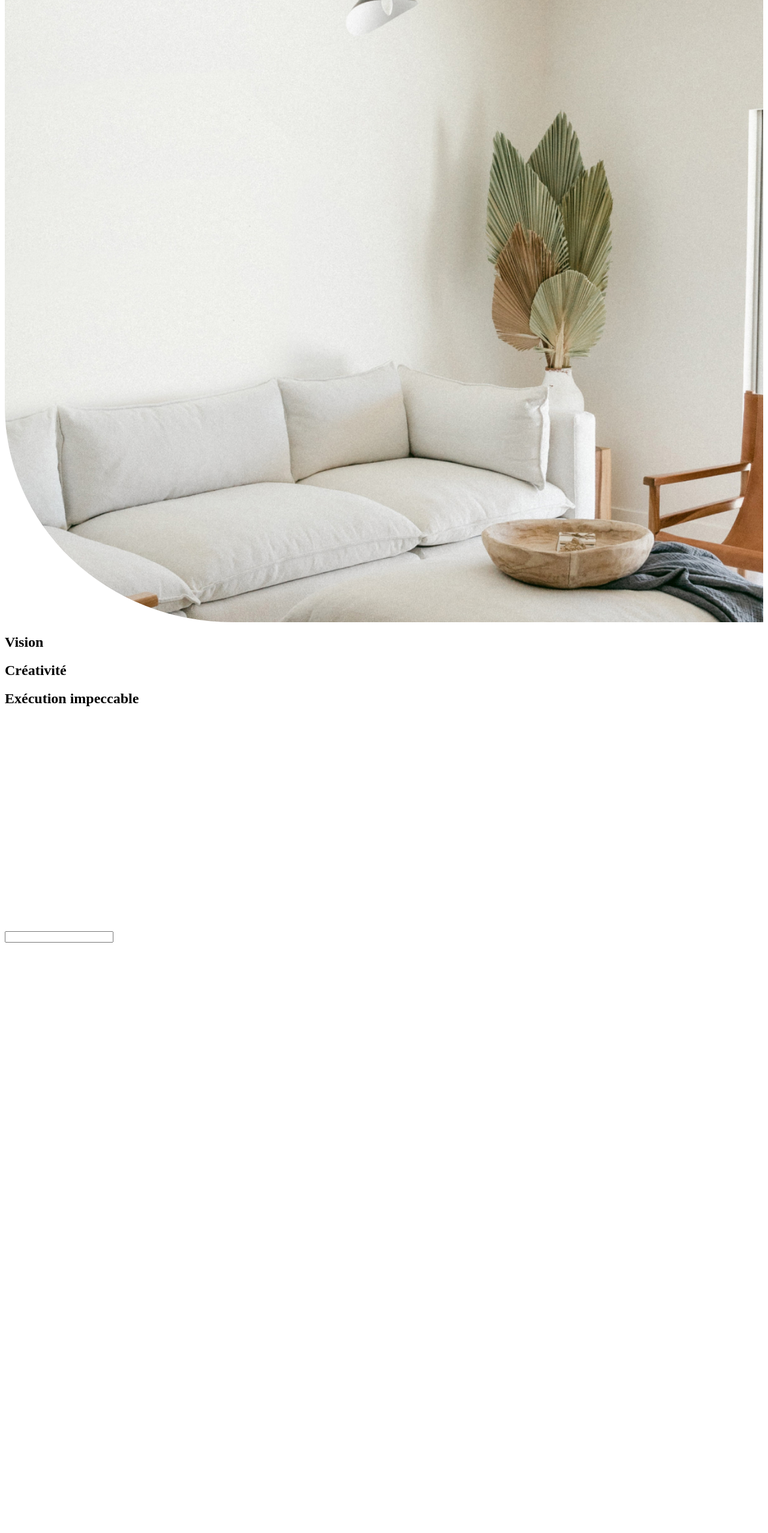
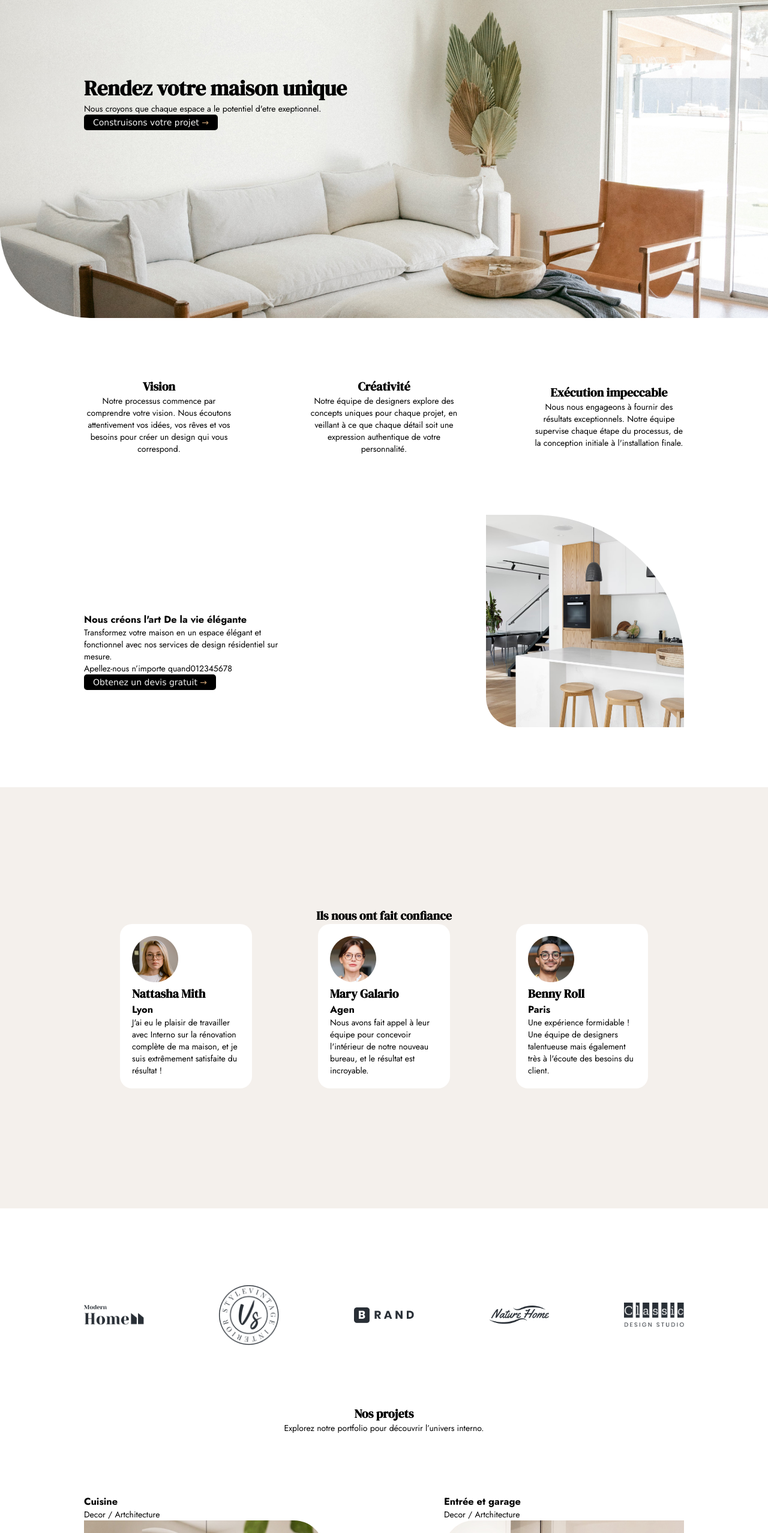
Before and after one commit to Rais-Bouamara/Projet-Inferno, a plain HTML site: page index.html in a window 1280 px wide. Shown: the part 245-2800 px from the top of the page at 60% size. Before the commit the page ends 1887 px from the top, so only its background shows below. Drawn offline with Linux system fonts and the light colour scheme.

Commit message:
Fin de Css

```diff
--- a/index.html
+++ b/index.html
@@ -22,154 +22,176 @@
             </ul>
         </nav>
     </header>
-    <main">
-        <section class="section-hero"><!--section hero du main+BG image-->
-            <div class="container-1000">
+    <main>
+        <section class="section-hero align-center flex"><!--section hero du main+BG image-->
+            <div class="container-1000 w-100">
                 <h1>Rendez votre maison unique</h1>
                 <p>Nous croyons que chaque espace a le potentiel d'etre exeptionnel.</p>
-                <a href="" class="button">Construisons votre projet</a>
+                <a href="" class="button">Construisons votre projet <span class="goldarrow">→</span></a>
             </div>
         </section>
         <section><!--section valeur-->
-            <div>
-                <div>
+            <div class="flex space-between align-center margin-top100 container-1000">
+                <div class="w-25 txtcenter">
                     <h2>Vision</h2>
-                    <p></p>
+                    <p>Notre processus commence par comprendre votre vision. Nous écoutons attentivement vos idées, vos
+                        rêves et vos besoins pour créer un design qui vous correspond.</p>
                 </div>
-                <div>
+                <div class="w-25 txtcenter">
                     <h2>Créativité</h2>
-                    <p></p>
+                    <p>Notre équipe de designers explore des concepts uniques pour chaque projet, en veillant à ce que
+                        chaque détail soit une expression authentique de votre personnalité.</p>
                 </div>
-                <div>
+                <div class="w-25 txtcenter">
                     <h2>Exécution impeccable</h2>
-                    <p></p>
+                    <p>Nous nous engageons à fournir des résultats exceptionnels. Notre équipe supervise chaque étape du
+                        processus, de la conception initiale à l'installation finale.</p>
                 </div>
             </div>
         </section>
-        <section><!--section nous creons l'art etc...-->
-            <div>
-                <h3></h3>
-                <p></p>
+        <section class="container-1000 flex align-center space-between margin-top100">
+            <!--section nous creons l'art etc...-->
+            <div class="margin-top100 flex w-33">
+                <h3>Nous créons l'art De la vie élégante</h3>
+                <p>Transformez votre maison en un espace élégant et fonctionnel avec nos services de design résidentiel
+                    sur mesure.</p>
                 <img src="" alt="">
-                <a href=""></a>
+                <p>Apellez-nous n’importe quand</p>
+                <a href="012345678">012345678</a>
+                <a href="" class="button">Obtenez un devis gratuit <span class="goldarrow">→</span></a>
             </div>
 
-            <img src="" alt="">
+            <img src="assets-interno/assets-interno/image-article.jpg" alt="" class="borderradius1 w-33">
 
         </section>
-        <section><!--section profils-->
-            <h3></h3>
+        <section class="margin-top100 bg-gold padding25"><!--section profils-->
+            <h2 class="txtcenter">Ils nous ont fait confiance</h2>
+            <div class="flex align-center space-between container-1000">
+                <div class="w-25 card">
                     <div>
-                <div>
-                    <div>
-                        <img src="" alt="">
+                        <img src="assets-interno/assets-interno/user3.png" alt="">
                     </div>
                     <div>
-                        <h2></h2>
-                        <h3></h3>
+                        <h2>Nattasha Mith</h2>
+                        <h3>Lyon</h3>
                     </div>
-                    <p></p>
+                    <p>J'ai eu le plaisir de travailler avec Interno sur la rénovation complète de ma maison, et je suis
+                        extrêmement satisfaite du résultat !</p>
+                </div>
+                <div class="w-25 card">
+                    <div>
+                        <img src="assets-interno/assets-interno/user2.png" alt="">
                     </div>
                     <div>
+                        <h2>Mary Galario</h2>
+                        <h3>Agen</h3>
+                    </div>
+                    <p>Nous avons fait appel à leur équipe pour concevoir l'intérieur de notre nouveau bureau, et le
+                        résultat est incroyable.</p>
+                </div>
+                <div class="w-25 card">
                     <div>
-                        <img src="" alt="">
+                        <img src="assets-interno/assets-interno/user1.png" alt="">
                     </div>
                     <div>
-                        <h2></h2>
-                        <h3></h3>
+                        <h2>Benny Roll</h2>
+                        <h3>Paris</h3>
                     </div>
-                    <p></p>
-                </div>
-                <div>
-                    <div>
-                        <img src="" alt="">
-                    </div>
-                    <div>
-                        <h2></h2>
-                        <h3></h3>
-                    </div>
-                    <p></p>
+                    <p>Une expérience formidable ! Une équipe de designers talentueuse mais également très à l'écoute
+                        des besoins du client.</p>
                 </div>
 
             </div>
         </section>
-        <section><!--section marques-->
+        <section class="margin-top10 container-1000 space-between align-center flex"><!--section marques-->
 
-            <img src="" alt=""><img src="" alt=""><img src="" alt=""><img src="" alt=""><img src="" alt="">
+            <img src="assets-interno/assets-interno/moderne-home.png" alt="" class="w-10"><img
+                src="assets-interno/assets-interno/vintage.png" alt="" class="w-10"><img
+                src="assets-interno/assets-interno/brand.png" alt="" class="w-10"><img
+                src="assets-interno/assets-interno/nature-home.png" alt="" class="w-10"><img
+                src="assets-interno/assets-interno/classic-design.png" alt="" class="w-10">
 
         </section>
-        <section><!--section projet-->
-            <h2></h2>
-            <p></p>
+        <section class="container-1000 margin-top100 space-between"><!--section projet-->
+            <h2 class="txtcenter">Nos projets</h2>
+            <p class="txtcenter">Explorez notre portfolio pour découvrir l’univers interno.</p>
+            <div class="flex space-between margin-top10">
+                <div class="w-40">
                     <div>
                         <div>
-                    <div>
-                        <h3></h3>
-                        <p></p>
+                            <h3>Cuisine</h3>
+                            <p>Decor / Artchitecture</p>
                         </div>
                         <a href=""></a>
                     </div>
 
-                <img src="" alt="">
+                    <img src="assets-interno/assets-interno/cuisine.jpg" alt="" class="w-100 borderradius2">
                 </div>
+                <div class="w-40">
                     <div>
                         <div>
-                    <div>
-                        <h3></h3>
-                        <p></p>
+                            <h3>Entrée et garage</h3>
+                            <p>Decor / Artchitecture</p>
                         </div>
                         <a href=""></a>
                     </div>
 
-                <img src="" alt="">
+                    <img src="assets-interno/assets-interno/entree-et-garage.jpg" alt="" class="w-100 borderradius3">
                 </div>
+                <div class="w-40">
                     <div>
                         <div>
-                    <div>
-                        <h3></h3>
-                        <p></p>
+                            <h3>Bureau et chambre</h3>
+                            <p>Decor / Artchitecture</p>
                         </div>
                         <a href=""></a>
                     </div>
 
-                <img src="" alt="">
+                    <img src="assets-interno/assets-interno/bureau-et-chambre.jpg" alt="" class="w-100 borderradius4">
                 </div>
+                <div class="w-40">
                     <div>
                         <div>
-                    <div>
-                        <h3></h3>
-                        <p></p>
+                            <h3>Cabinet et salon</h3>
+                            <p>Decor / Artchitecture</p>
                         </div>
                         <a href=""></a>
                     </div>
 
-                <img src="" alt="">
+
+
+                    <img src="assets-interno/assets-interno/cabinet-et-salon.jpg" alt="" class="w-100 borderradius5">
+                </div>
             </div>
         </section>
-        <section><!--section communautée+input-->
+        <section class="margin-top10 txtcenter txtwhite bg-bluck padding10"><!--section communautée+input-->
             <div>
-                <h2></h2>
-                <input type="text">
+                <h2>Rejoignez la communauté interno</h2>
+                <input type="text" class="w-25">
             </div>
         </section>
     </main>
-    <footer><!--footer copyright + contact-->
-        <div>
-            <img src="" alt="">
-            <p></p>
-            <div>
-                <img src="" alt="">
+    <footer class="margin-top10 container-1000 flex space-between"><!--footer copyright + contact-->
+        <div class="w-33">
+            <img src="assets-interno/assets-interno/Logo.png" alt="" class="w-25">
+            <p>Prêt à tout changer ? Contactez-nous dès aujourd'hui pour planifier un rendez-vous !</p>
+            <div class="margin-top10 space-between flex">
+                <img src="assets-interno/assets-interno/facebook.png" alt=""><img src="assets-interno/assets-interno/twitter.png" alt=""><img src="assets-interno/assets-interno/linkedin.png" alt=""><img src="assets-interno/assets-interno/insta.png" alt="">
                 <a href=""></a>
             </div>
         </div>
         <div>
-            <h3></h3>
-            <p></p>
-            <a href=""></a>
-            <p></p>
+            <h3>Contact</h3>
+            <p class="margin-top10">55 rue des coquelicots 69000 LYON</p>
+            <a href="contact@interno.com" class="margin-top10">contact@interno.com
+            </a>
+            <p class="margin-top100">04567890</p>
+        </div>
+        <div class="container-1000 padding5 ombre margin-top10">
+             <p>Copyright © Interno | Designed by Victorflow Templates - Powered by Webflow</p>
         </div>
 
-        <p></p>
+
 
     </footer>
 
--- a/style.css
+++ b/style.css
@@ -1,32 +1,59 @@
+@import url('https://fonts.googleapis.com/css2?family=DM+Serif+Display:ital@0;1&family=Jost:ital,wght@0,100..900;1,100..900&display=swap');
+
+
+
+
 * {
     box-sizing: border-box;
     padding: 0;
+    margin: 0;
 
 }
 
-.flex{/*rendre flexible un parent c rendre flexible ses enfant*/
+body {
+    font-size: 14px;
+
+    font-family: "Jost", sans-serif
+}
+
+h1 {
+    font-size: 35px;
+    font-family: "DM Serif Display", serif;
+}
+
+h2 {
+    font-size: 20px;
+     font-family: "DM Serif Display", serif;
+}
+
+.bg-red {
+    background-color: red;
+}
+
+.flex {
+    /*rendre flexible un parent c rendre flexible ses enfant*/
     display: flex;
     flex-wrap: wrap;
 }
 
-.space-between{
+.space-between {
     justify-content: space-between;
 }
 
-.space-around{
+.space-around {
     justify-content: space-around;
 }
 
-.justify-center{
+.justify-center {
     justify-content: center;
 }
 
-.align-center{
+.align-center {
     align-items: center;
 }
 
-.button{
-    background-color: gray;
+.button {
+    background-color: black;
     border-radius: 5px;
     color: white;
     padding: 5px 15px;
@@ -35,19 +62,14 @@
     font-family: Verdana, Geneva, Tahoma, sans-serif;
 }
 
-.btn-primary{
-    font-size: 25px;
-}
-.btn-secondary{
-    font-size: 14px;
-}
-.container-1000{
-     max-width: 1000px;
+
+.container-1000 {
+    max-width: 1000px;
     margin-left: auto;
     margin-right: auto;
 }
 
-.container-500{
+.container-500 {
     max-width: 500px;
     margin-left: auto;
     margin-right: auto;
@@ -55,64 +77,67 @@
 
 /*classes de dimenssions*/
 
-.w-100{
+.w-100 {
     width: 100%;
 }
 
-.w-48{
+.w-48 {
     width: 48%;
 }
 
-.w-50{
+.w-50 {
     width: 50%;
 }
-
-.w-33{
+.w-40{
+    width: 40%;
+}
+.w-33 {
     width: 33%;
 }
 
-.w-25{
+.w-25 {
     width: 25%;
 }
 
-a{
+.w-10{
+    width: 10%;
+}
+
+a {
     text-decoration: none;
     color: black;
 
 
 }
-.txtwhite{
-    color: whitesmoke;
+
+.txtwhite {
+    color: white;
 }
-.margin-top100{
+
+.margin-top100 {
     margin-top: 100px;
 }
-.card{
-    box-shadow: 5px 5px 10px gray;
+
+.card {
+    background-color: white;
     border-radius: 20px;
     padding: 20px;
 
 }
-.cardh3{
+
+.cardh3 {
     margin-top: 20px;
 }
-.cardp{
+
+.cardp {
     margin-bottom: 20px;
 }
+
 /*section hero*/
 
-.section-hero{
-    background-image:url(asset/photo-1510915228340-29c85a43dcfe.avif);
-    background-repeat: no-repeat;
-    background-size: cover;
-    background-position: center;
-    height: 100vh;
-}
 
-.section-hero div{
 
-    text-align: center;
-}
+
 
 /*h1{
     margin-bottom: 20px;
@@ -122,31 +147,85 @@ a{
 
 }*/
 
-.section-hero div>p{
-    margin-bottom: 50px;
-    font-size: 25px;
-    font-family: Verdana, Geneva, Tahoma, sans-serif;
-    color: whitesmoke;
+
+.ombre {
+    box-shadow: 0px 0px 5px gray;
 }
-.ombre{
-    box-shadow: 0px 0px 5px gray;
- }
-.police{font-family: 'Segoe UI', Tahoma, Geneva, Verdana, sans-serif;}
 
-.suppuce{
+.police {
+    font-family: 'Segoe UI', Tahoma, Geneva, Verdana, sans-serif;
+}
+
+.suppuce {
     list-style: none;
 }
 
-.section-hero{
-    background-image:url(assets-interno/assets-interno/Banner.jpg);
+.section-hero {
+    background-image: url(assets-interno/assets-interno/Banner.jpg);
     background-repeat: no-repeat;
     background-size: cover;
     background-position: center;
-    height: 150vh;
-    border-radius: 0% 0% 0% 30%;
+    height: 90vh;
+    border-radius: 0px 0px 0px 150px;
 }
 
-.section-hero-div{
+.section-hero-div {
 
     text-align: center;
 }
+
+.margin-left {
+    margin-left: 5%
+}
+
+.margin-top10 {
+    margin-top: 10%;
+}
+
+.goldarrow {
+    color: #CDA274;
+}
+
+.borderradius1{
+    border-radius: 0px 250px 0px 50px;
+}
+
+.borderradius2{
+    border-radius: 0px 50px 0px 0px ;
+}
+
+.borderradius3{
+border-radius: 50px 0px 0px 0px ;
+}
+
+.borderradius4{
+border-radius: 0px 0px 50px 0px ;
+}
+
+.borderradius5{
+border-radius: 0px 0px 0px 50px ;
+}
+
+.bg-gold{
+    background-color: #F4F0EC;
+}
+
+.txtcenter{
+    text-align: center;
+}
+
+.padding25{
+    padding: 25vh;
+}
+
+.bg-bluck{
+    background-color: #292F36;
+}
+
+.padding10{
+    padding: 10vh;
+}
+
+.padding5{
+    padding: 5vh;
+}
```
Lines whose indentation alone changed are shown as unchanged.
